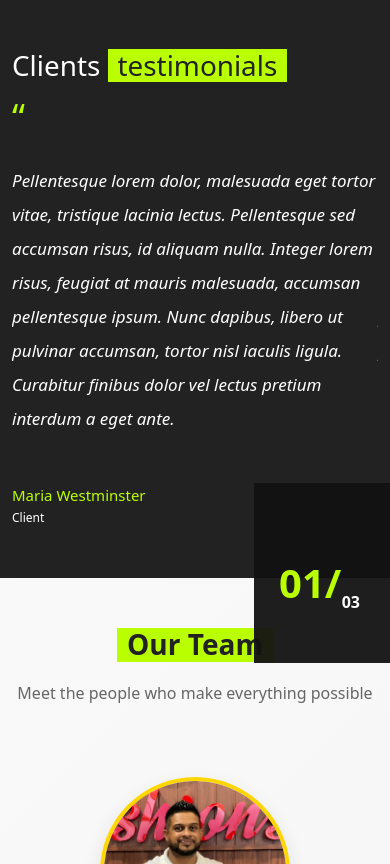
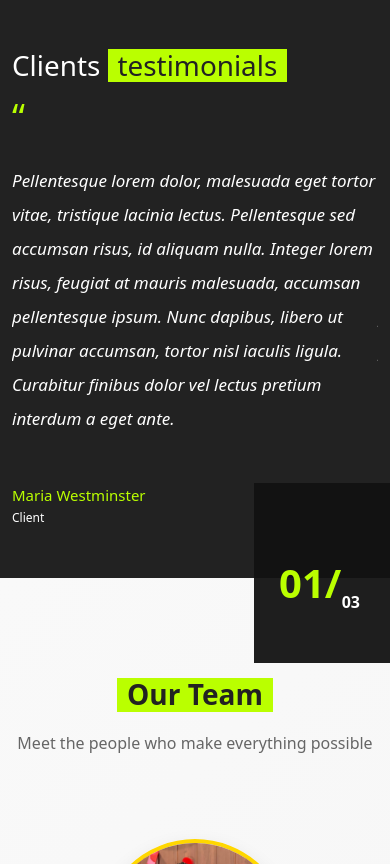
Before and after one commit to ChandupaJay1/DR_Fashions, a PHP site: template views/about.php in a window 390 px wide. Shown: the part 1736-2600 px from the top of the page. Run offline with PHP 8.4, Linux system fonts and the light colour scheme; the template is opened without the code that fills it, so the values that code supplies are empty.

Commit message:
Update nav bar & About us padding top

```diff
--- a/public/css/style.css
+++ b/public/css/style.css
@@ -2070,6 +2070,15 @@ ol {
   .projects-filter-nav {
     text-align: left;
   }
+
+  /* Mobile view (<= 767px) සඳහා nav-menu line hide කරන්න */
+@media only screen and (max-width: 767px) {
+  .nav-menu ul li::before {
+    display: none !important;
+  }
+}
+
+
 }
 
 /* small mobile :320px. */
@@ -2855,3 +2864,15 @@ html {
         display: none;
     }
 }
+
+/* Fix Our Team spacing on mobile */
+@media (max-width: 767px) {
+  .team-section .section-title {
+    margin-bottom: 60px !important; /* extra gap below heading */
+  }
+
+  .team-section {
+    padding-top: 100px !important;  /* reduce top padding */
+    padding-bottom: 40px !important;
+  }
+}
```
